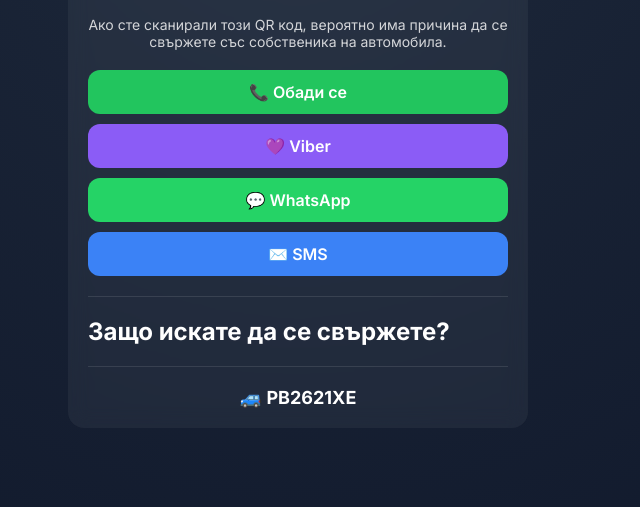
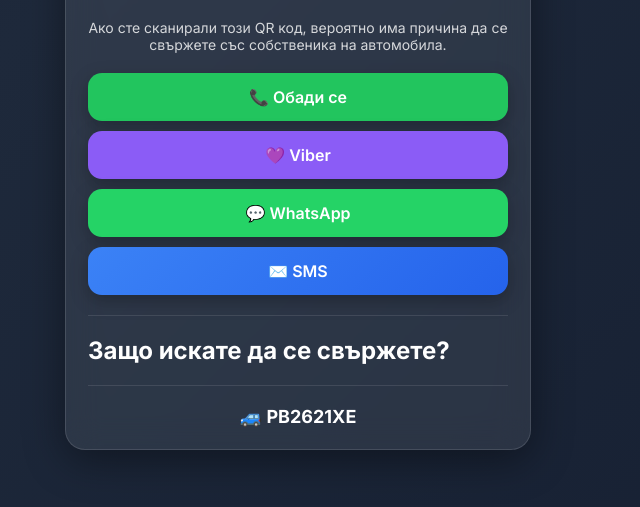
Before and after one commit to bobi010201/ParkNotify, a plain HTML site: page index.html in a window 1280 px wide. Shown: the part 175-682 px from the top of the page, without its empty margins (342-982 px from the left). Drawn offline with Linux system fonts and the light colour scheme.

Commit message:
Update style.css

```diff
--- a/style.css
+++ b/style.css
@@ -1,27 +1,42 @@
-/* Base */
 body {
   margin: 0;
   font-family: 'Inter', sans-serif;
   background: #0f172a;
   color: white;
+
+  -webkit-font-smoothing: antialiased;
 }
 
-/* background */
+/* animated background */
 .background {
   position: fixed;
   inset: 0;
-  background: radial-gradient(circle at top, #1e293b, #0f172a);
+  background: linear-gradient(-45deg, #0f172a, #1e293b, #0b1220, #111827);
+  background-size: 400% 400%;
+  animation: gradientMove 12s ease infinite;
   z-index: -1;
 }
 
-/* card */
+@keyframes gradientMove {
+  0% { background-position: 0% 50%; }
+  50% { background-position: 100% 50%; }
+  100% { background-position: 0% 50%; }
+}
+
+/* card glassmorphism */
 .card {
   max-width: 420px;
   margin: 40px auto;
-  padding: 20px;
-  background: rgba(255,255,255,0.05);
-  border-radius: 16px;
-  backdrop-filter: blur(10px);
+  padding: 22px;
+
+  background: rgba(255, 255, 255, 0.08);
+  border: 1px solid rgba(255, 255, 255, 0.12);
+  border-radius: 20px;
+
+  backdrop-filter: blur(16px);
+  -webkit-backdrop-filter: blur(16px);
+
+  box-shadow: 0 10px 40px rgba(0,0,0,0.4);
 }
 
 /* logo */
@@ -30,6 +45,7 @@
   text-align: center;
 }
 
+/* text */
 h1 {
   text-align: center;
 }
@@ -49,46 +65,66 @@
 
 .btn {
   display: block;
-  padding: 12px;
-  border-radius: 12px;
+  padding: 14px;
+  border-radius: 14px;
   text-align: center;
+  font-weight: 600;
   text-decoration: none;
-  font-weight: 600;
+
+  transition: 0.2s ease;
+  box-shadow: 0 6px 18px rgba(0,0,0,0.25);
 }
 
+.btn:active {
+  transform: scale(0.97);
+}
+
+/* colors */
 .call { background: #22c55e; color: white; }
 .viber { background: #8b5cf6; color: white; }
 .whatsapp { background: #25D366; color: white; }
-.sms { background: #3b82f6; color: white; }
+.sms {
+  background: linear-gradient(135deg, #3b82f6, #2563eb);
+  color: white;
+}
 
+/* divider */
 .divider {
   margin: 20px 0;
   height: 1px;
   background: rgba(255,255,255,0.1);
 }
 
-/* REASONS - hidden by default */
+/* reasons */
 .reasons {
   display: none;
   grid-template-columns: 1fr;
   gap: 10px;
   margin-top: 10px;
+
   animation: fadeIn 0.25s ease;
 }
 
-/* reason buttons */
+/* reason cards */
 .reason {
-  padding: 12px;
-  border: none;
-  border-radius: 12px;
-  background: rgba(255,255,255,0.08);
+  padding: 14px;
+  border-radius: 14px;
+
+  background: rgba(255,255,255,0.06);
+  border: 1px solid rgba(255,255,255,0.08);
+
   color: white;
-  cursor: pointer;
   text-align: left;
+
+  transition: 0.2s ease;
+}
+
+.reason:active {
+  transform: scale(0.98);
 }
 
 .reason:hover {
-  background: rgba(255,255,255,0.15);
+  background: rgba(255,255,255,0.12);
 }
 
 /* plate */
```
